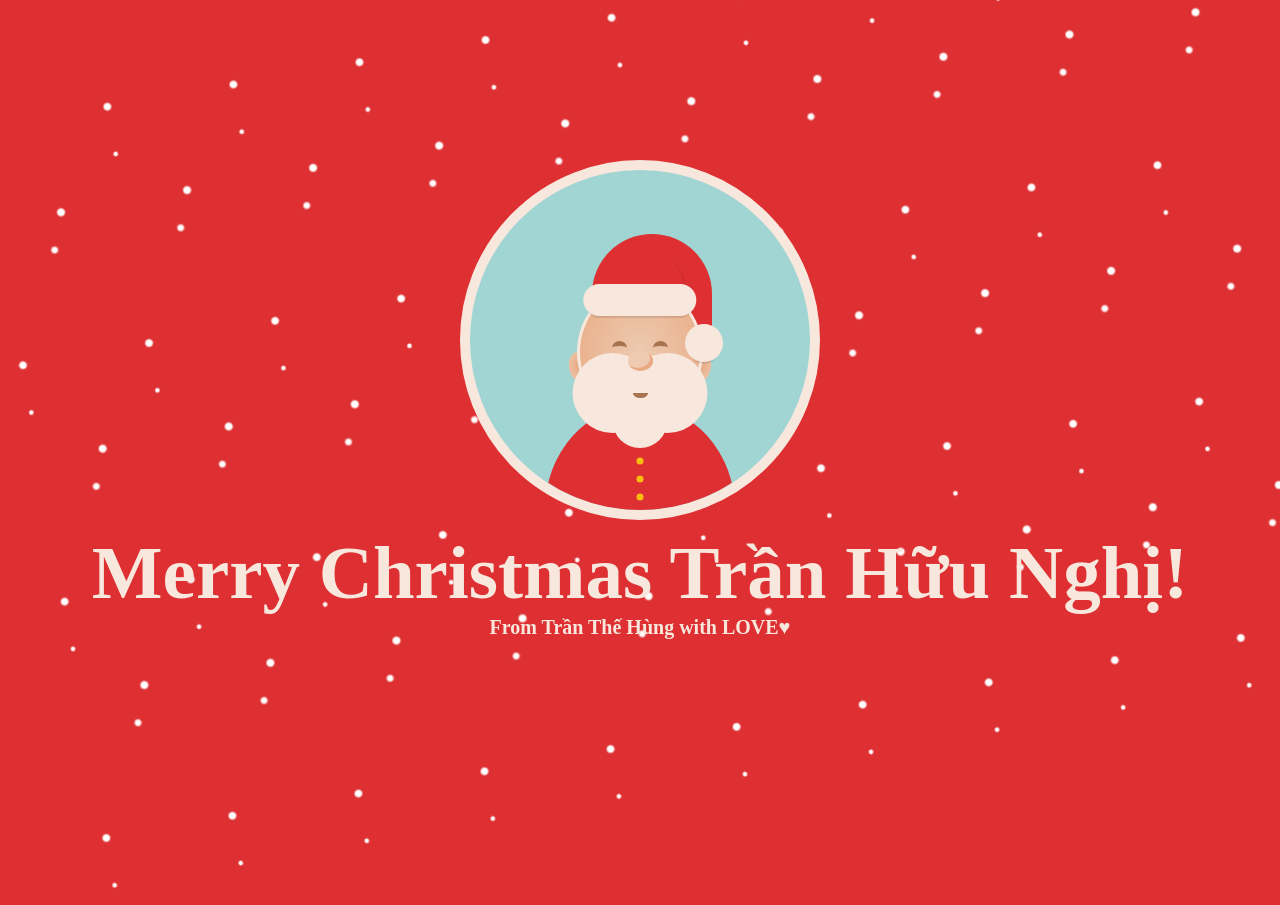
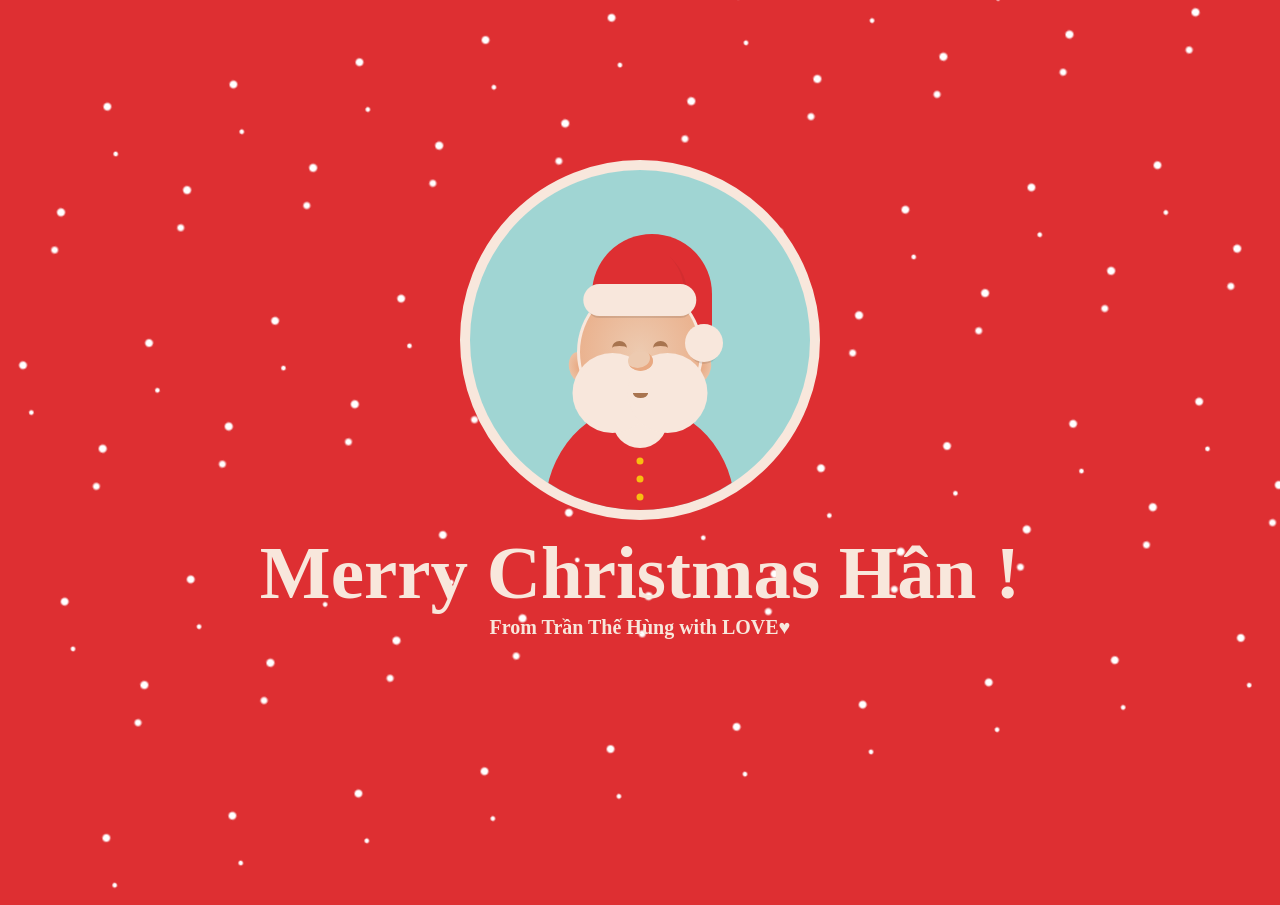
Before and after one commit to TranTheHung567/Christmas-Card, a plain HTML site: page index.html in a window 1280 px wide. Both pictures are taken after a click on the element "Nhấn vào thư nhé !!!". Shown: the top 905 px of the page. Drawn offline with Linux system fonts and the light colour scheme; a web font is replaced by a local one.

Commit message:
Update index.html

```diff
--- a/index.html
+++ b/index.html
@@ -1072,7 +1072,7 @@
 
    <div class="christmas" >
     <div class="message">
-        <h1>Merry Christmas Trần Hữu Nghị!</h1>
+        <h1>Merry Christmas Hân !</h1>
         <h2>From Trần Thế Hùng with LOVE♥</h2>
     </div>
     <div class="window ">
```
